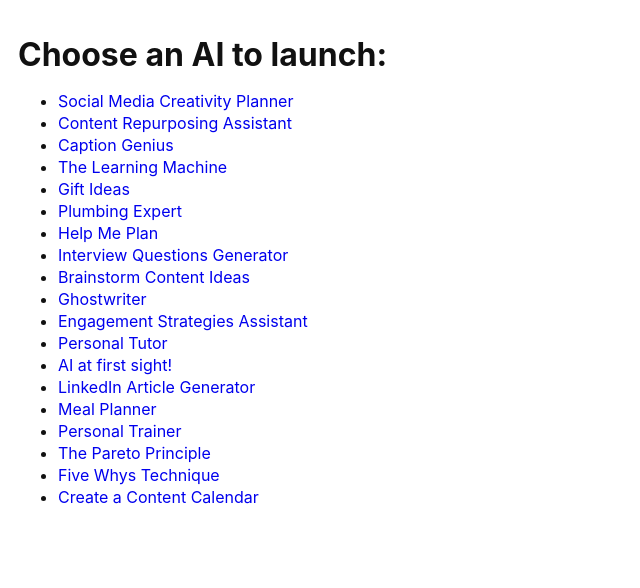
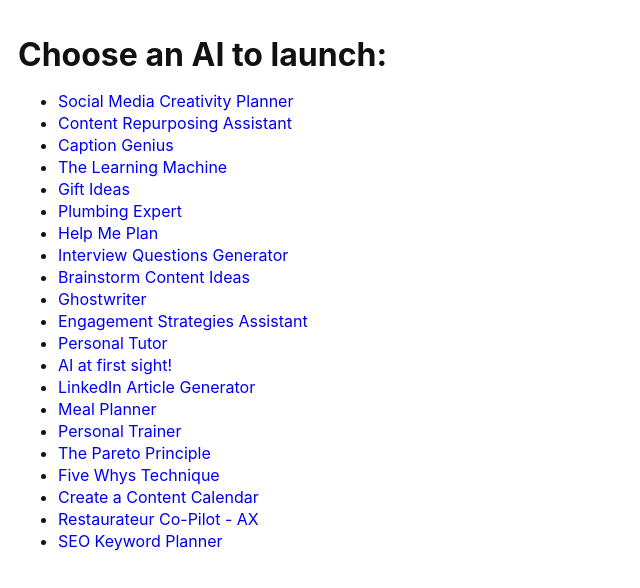
Before and after one commit to AXTesting/ax-featured-ai, a Next.js app: page / in a window 1280 px wide. Shown: the top 588 px of the page, without its empty margins (0-640 px from the left). Built offline with nearby package versions, Linux system fonts and the light colour scheme.

Commit message:
Update page.tsx

```diff
--- a/app/page.tsx
+++ b/app/page.tsx
@@ -60,6 +60,12 @@ export default function Home() {
         <li>
           <a href="/use/create-a-content-calendar-ax">Create a Content Calendar</a>
         </li>
+        <li>
+          <a href="/use/restaurateur-copilot--ax">Restaurateur Co-Pilot - AX</a>
+        </li>
+        <li>
+          <a href="/use/seo-keyword-planner">SEO Keyword Planner</a>
+        </li>
       </ul>
     </main>
   );
```
